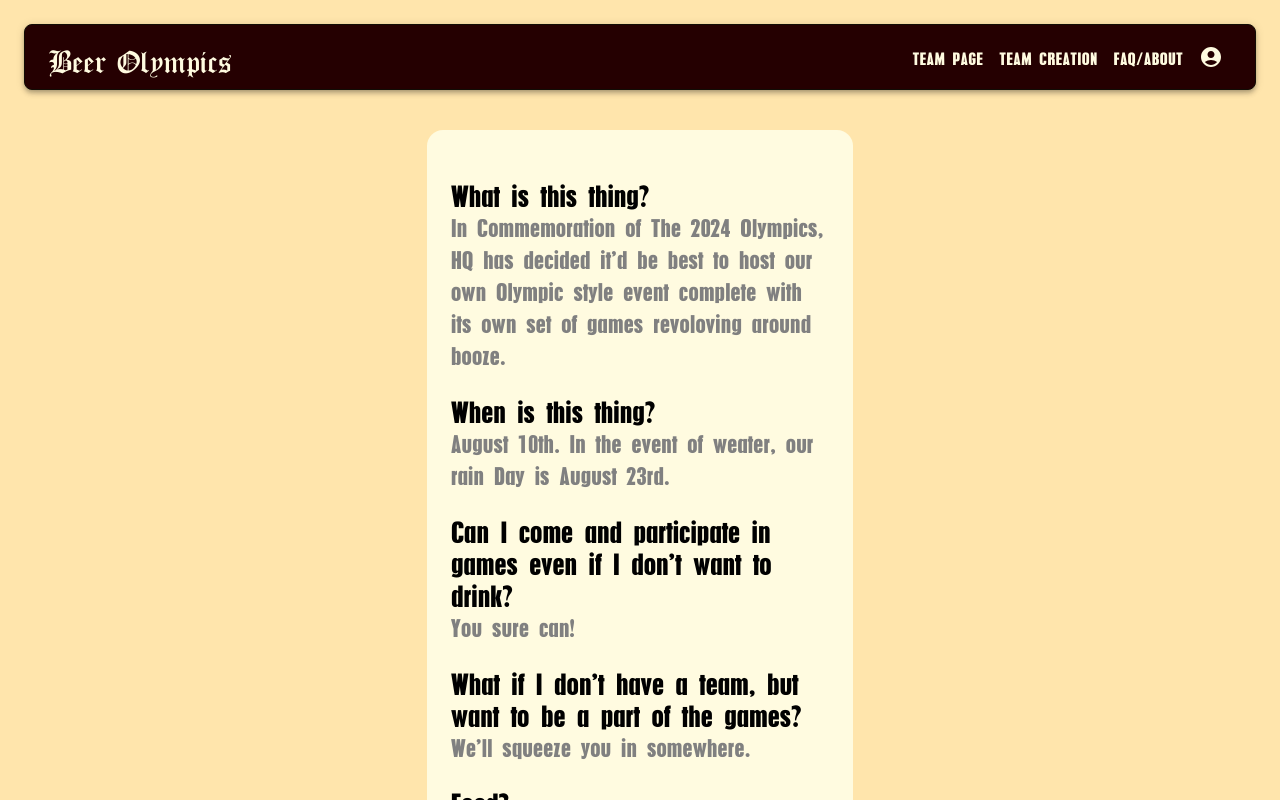
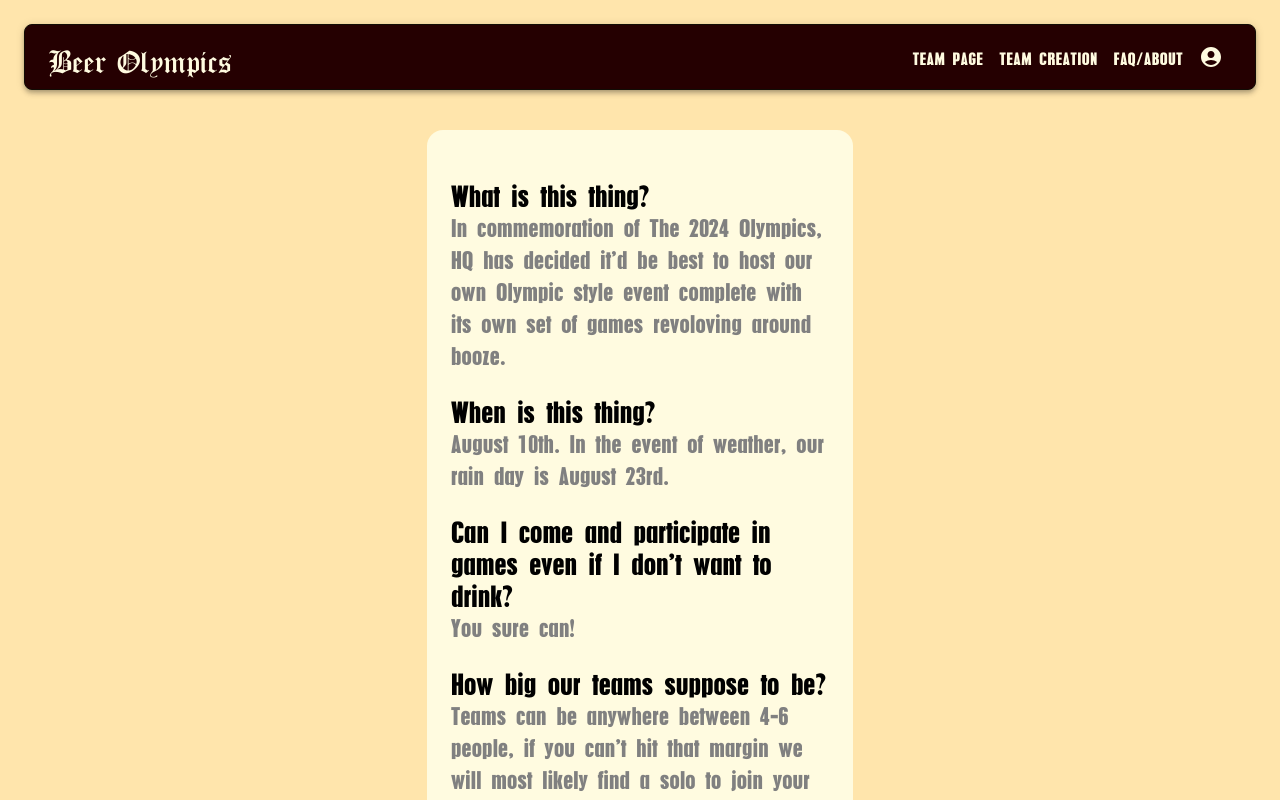
Before and after one commit to Zane-ThummBorst/HqOlympics, a React (Create React App) app in the folder client/: page /FAQ in a window 1280 px wide. Shown: the top 800 px of the page. Built offline with nearby package versions, Linux system fonts and the light colour scheme.

Commit message:
Update FAQ.js

```diff
--- a/client/src/Components/FAQ.js
+++ b/client/src/Components/FAQ.js
@@ -30,7 +30,7 @@ const FAQ = () =>{
                         What is this thing?
                     </Typography>
                     <Typography color={'grey'} fontFamily={'PilsenPlakat'}  variant='h6' component='p'>
-                        In Commemoration of The 2024 Olympics, HQ has decided it'd be best to host our own Olympic style event complete with its own set of games revoloving around booze.
+                        In commemoration of The 2024 Olympics, HQ has decided it'd be best to host our own Olympic style event complete with its own set of games revoloving around booze.
                     </Typography>
                 </Box>
 
@@ -39,7 +39,7 @@ const FAQ = () =>{
                         When is this thing?
                     </Typography>
                     <Typography color={'grey'} fontFamily={'PilsenPlakat'} variant='h6' component='p'>
-                        August 10th. In the event of weater, our rain Day is August 23rd.
+                        August 10th. In the event of weather, our rain day is August 23rd.
                     </Typography>
                 </Box>
 
@@ -53,13 +53,21 @@ const FAQ = () =>{
                     </Typography>
                 </Box>
 
+                <Box sx={{mt:3}}>
+                    <Typography fontFamily={'PilsenPlakat'} variant='h5' component='h6'>
+                        How big our teams suppose to be?
+                    </Typography>
+                    <Typography color={'grey'} fontFamily={'PilsenPlakat'}  variant='h6' component='p'>
+                        Teams can be anywhere between 4-6 people, if you can't hit that margin we will most likely find a solo to join your team.
+                    </Typography>
+                </Box>
 
                 <Box sx={{mt:3}}>
                     <Typography fontFamily={'PilsenPlakat'} variant='h5' component='h6'>
                         What if I don't have a team, but want to be a part of the games?
                     </Typography>
                     <Typography color={'grey'} fontFamily={'PilsenPlakat'}  variant='h6' component='p'>
-                        We'll squeeze you in somewhere.
+                        We'll squeeze you in some team somewhere.
                     </Typography>
                 </Box>
 
```
